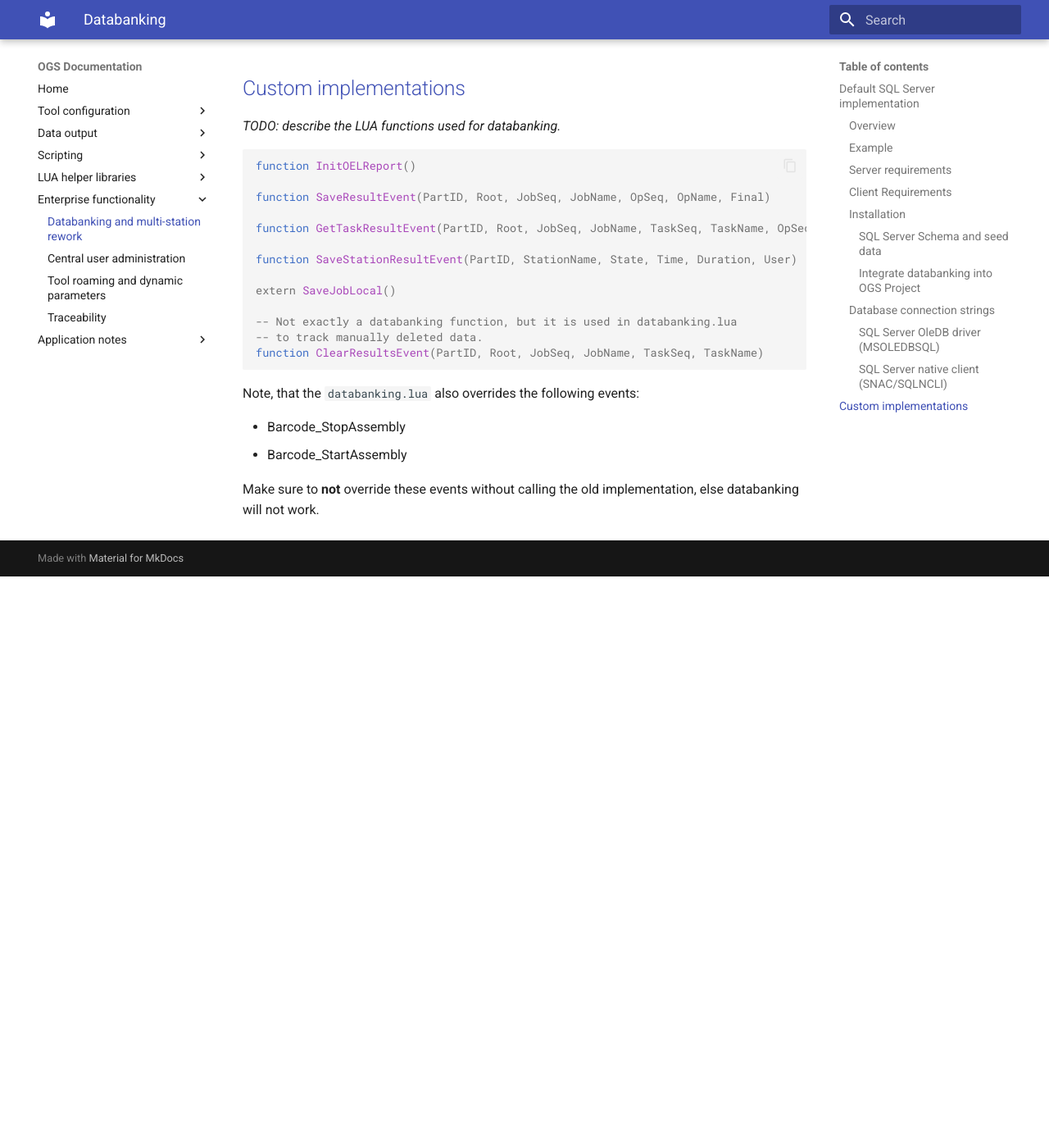
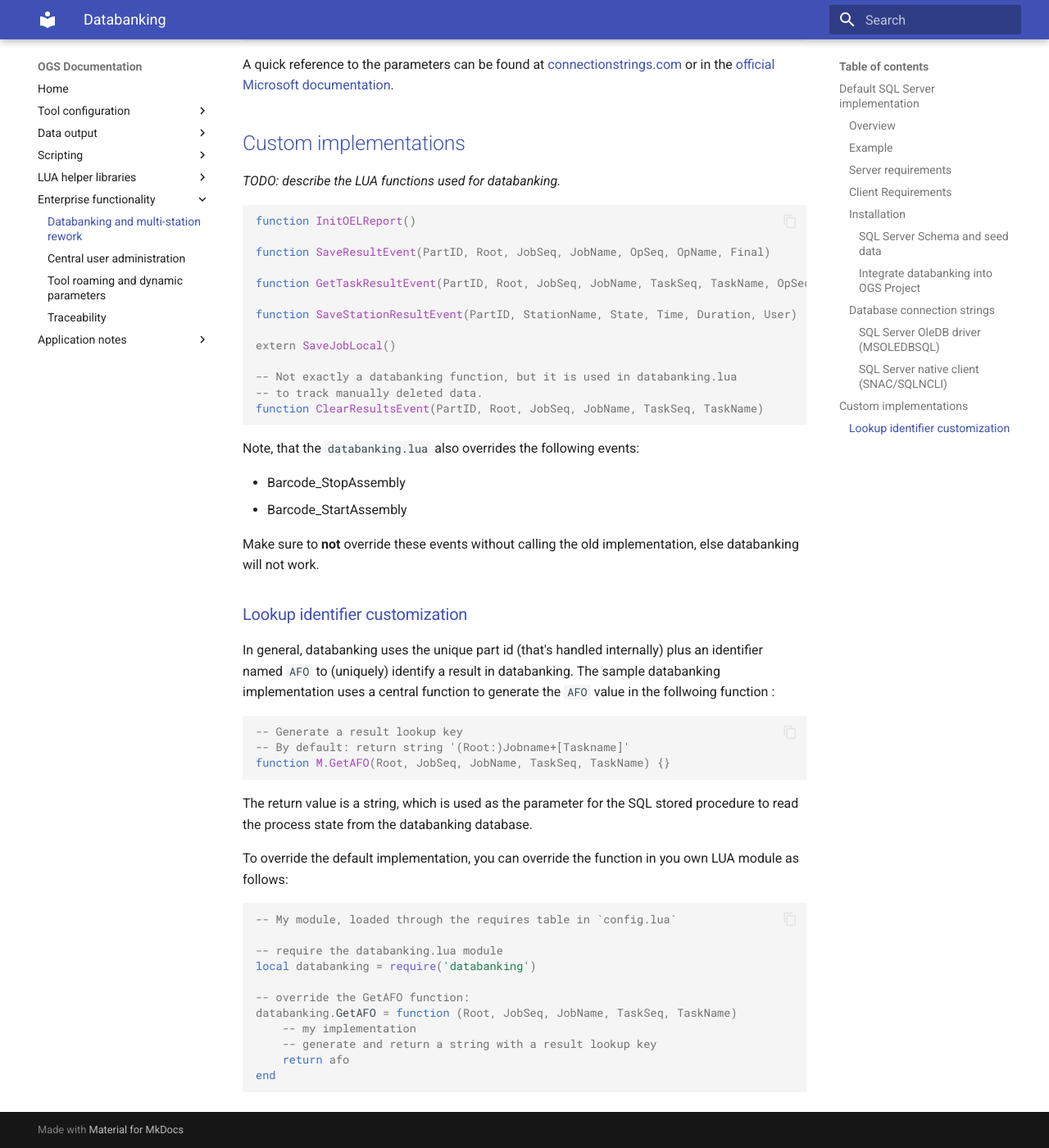
Before and after one commit to haller-erne/ogs, an MkDocs documentation site: the page built from docs/appnotes/databanking.md, in a window 1280 px wide and 1400 px high, scrolled down 3276 px. Shown: the whole window at 82% size. Built offline with MkDocs 1.6.1 and Material for MkDocs 9.7.7, drawn with Linux system fonts in a browser that asks for light colours; before the commit the page ends 3979 px from its top, so only the background shows below that; some of the changed text lies outside the part shown.

Commit message:
Updated databanking docs

````diff
--- a/docs/appnotes/databanking.md
+++ b/docs/appnotes/databanking.md
@@ -21,7 +21,7 @@ Typical use cases are:
 - Rework stations (usually having the workflows of multiple stations combined into a single, large workflow).
 - EOL-Checks (end of line checks): Can be used to selectively check single tasks from the assembly stations and visualize these to the operator and add additional (plausibility) checks.
 
-A default implementation using a Microsoft SQL server backend is available and described here.
+A default implementation using a Microsoft SQL server backend is available and described in this appnote.
 
 ## Default SQL Server implementation
 
@@ -32,6 +32,8 @@ The SQL server default databanking implementation identifies and stores data by
 - Part serial number
 - Job name
 - Task name
+
+(see also [howto customize the datbanking lookup key](#lookup-identifier-customization) below)
 
 ??? example "Sample rework scenario"
 
@@ -184,3 +186,31 @@ Note, that the `databanking.lua` also overrides the following events:
 - Barcode_StartAssembly
 
 Make sure to **not** override these events without calling the old implementation, else databanking will not work.
+
+### Lookup identifier customization
+
+In general, databanking uses the unique part id (that's handled internally) plus an identifier named `AFO` to (uniquely) identify a result in databanking. The sample databanking implementation uses a central function to generate the `AFO` value in the follwoing function
+:
+``` lua
+-- Generate a result lookup key
+-- By default: return string '(Root:)Jobname+[Taskname]'
+function M.GetAFO(Root, JobSeq, JobName, TaskSeq, TaskName) {}
+```
+
+The return value is a string, which is used as the parameter for the SQL stored procedure to read the process state from the databanking database.
+
+To override the default implementation, you can override the function in you own LUA module as follows:
+
+``` lua
+-- My module, loaded through the requires table in `config.lua`
+
+-- require the databanking.lua module
+local databanking = require('databanking')
+
+-- override the GetAFO function:
+databanking.GetAFO = function (Root, JobSeq, JobName, TaskSeq, TaskName)
+    -- my implementation
+    -- generate and return a string with a result lookup key
+    return afo
+end
+```
````
